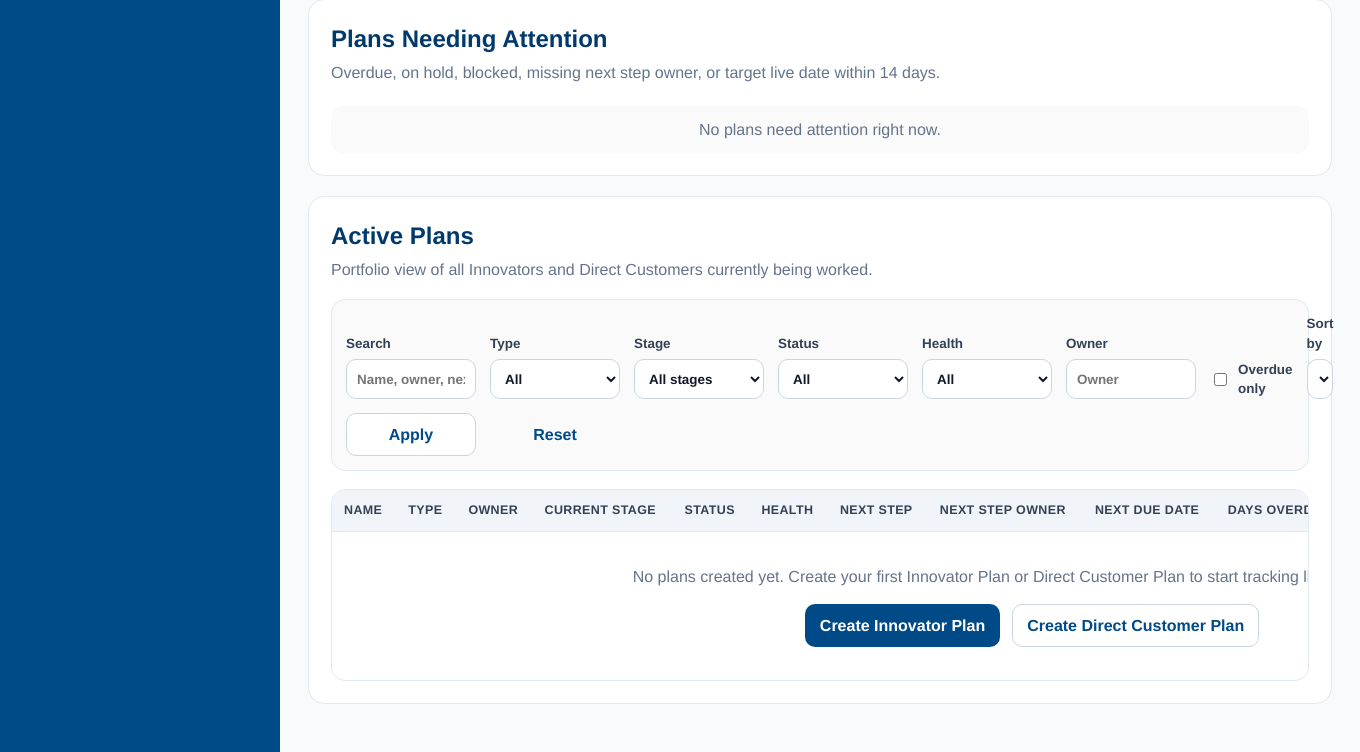
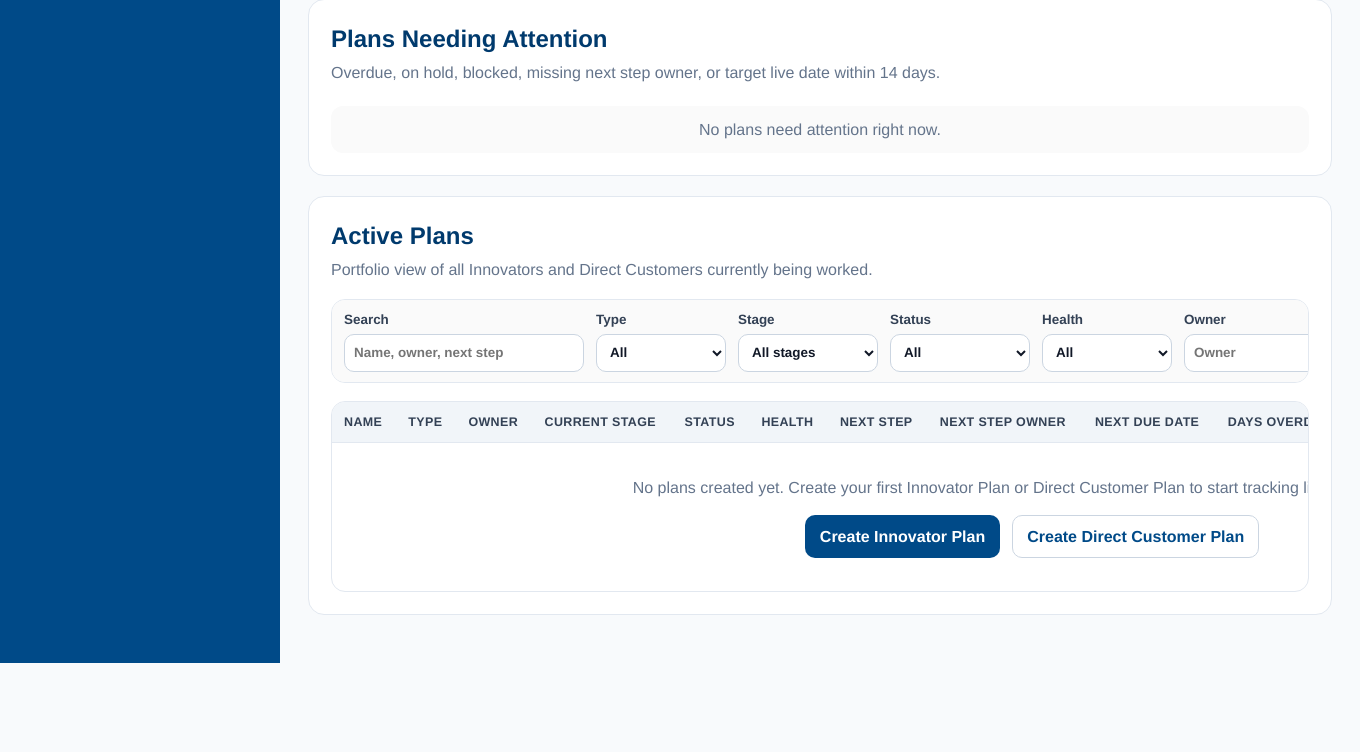
Before and after one commit to overlanding4wd-pixel/lifecycle, a Flask app: page / in a window 1360 px wide. Shown: the part 555-1307 px from the top of the page. After the commit the page ends 1218 px from the top, so only its background shows below. Run offline with Flask 3, Linux system fonts and the light colour scheme; data comes from the database, SQL or seed files in the repository; data that the repository does not hold is empty.

Commit message:
Tighten active plans filter toolbar
Co-authored-by: overlanding4wd-pixel <overlanding4wd-pixel@users.noreply.github.com>

```diff
--- a/static/styles.css
+++ b/static/styles.css
@@ -865,10 +865,6 @@ textarea {
     min-width: 260px;
 }
 
-.portfolio-filters {
-    grid-template-columns: repeat(6, minmax(130px, 1fr)) auto auto;
-}
-
 .dashboard-hero {
     align-items: center;
     display: flex;
@@ -1158,3 +1154,65 @@ textarea {
         grid-template-columns: 1fr;
     }
 }
+
+/* Compact single-row toolbar for Active Plans filters. */
+.portfolio-filters {
+    align-items: end;
+    gap: 12px;
+    grid-template-columns: 240px 130px 140px 140px 130px 180px auto 150px 90px 90px;
+    overflow-x: auto;
+    padding: 10px 12px;
+}
+
+.portfolio-filters label {
+    gap: 4px;
+    min-width: 0;
+}
+
+.portfolio-filters input,
+.portfolio-filters select {
+    min-height: 38px;
+    padding: 7px 9px;
+}
+
+.portfolio-filters .checkbox-label {
+    align-items: center;
+    align-self: end;
+    display: flex;
+    height: 38px;
+    justify-content: center;
+    min-height: 38px;
+    white-space: nowrap;
+}
+
+.portfolio-filters .filter-apply,
+.portfolio-filters .filter-reset {
+    align-self: end;
+    height: 38px;
+    padding: 7px 12px;
+    width: 90px;
+}
+
+@media (max-width: 1380px) {
+    .portfolio-filters {
+        grid-template-columns: 240px 130px 140px 140px 130px 180px auto 150px 90px 90px;
+    }
+}
+
+@media (max-width: 1180px) {
+    .portfolio-filters {
+        grid-template-columns: 240px 130px 140px 140px 130px;
+        overflow-x: visible;
+    }
+}
+
+@media (max-width: 760px) {
+    .portfolio-filters {
+        grid-template-columns: 1fr;
+    }
+
+    .portfolio-filters .filter-apply,
+    .portfolio-filters .filter-reset {
+        width: 100%;
+    }
+}
--- a/templates/dashboard.html
+++ b/templates/dashboard.html
@@ -90,16 +90,16 @@
         </div>
 
         <form class="filters portfolio-filters" data-account-plan-filters>
-            <label>Search<input name="search" placeholder="Name, owner, next step"></label>
-            <label>Type<select name="accountType"><option value="">All</option><option value="Innovator">Innovator</option><option value="Direct Customer">Direct Customer</option></select></label>
-            <label>Stage<select name="stage" data-plan-stage-filter><option value="">All stages</option></select></label>
-            <label>Status<select name="status"><option value="">All</option><option value="Not Started">Not Started</option><option value="In Progress">In Progress</option><option value="On Hold">On Hold</option><option value="Completed">Completed</option><option value="Live">Live</option><option value="Qualified Out">Qualified Out</option></select></label>
-            <label>Health<select name="health"><option value="">All</option><option value="Strong">Strong</option><option value="Good">Good</option><option value="At Risk">At Risk</option><option value="Bad">Bad</option><option value="N/A">N/A</option></select></label>
-            <label>Owner<input name="owner" placeholder="Owner"></label>
-            <label class="checkbox-label"><input type="checkbox" name="overdue" value="true">Overdue only</label>
-            <label>Sort by<select name="sort"><option value="nextDueDate">Next due date</option><option value="daysOverdue">Days overdue</option><option value="stage">Stage</option><option value="owner">Owner</option><option value="type">Type</option></select></label>
-            <button class="button secondary" type="submit">Apply</button>
-            <button class="button ghost" type="button" data-reset-plan-filters>Reset</button>
+            <label class="filter-search">Search<input name="search" placeholder="Name, owner, next step"></label>
+            <label class="filter-type">Type<select name="accountType"><option value="">All</option><option value="Innovator">Innovator</option><option value="Direct Customer">Direct Customer</option></select></label>
+            <label class="filter-stage">Stage<select name="stage" data-plan-stage-filter><option value="">All stages</option></select></label>
+            <label class="filter-status">Status<select name="status"><option value="">All</option><option value="Not Started">Not Started</option><option value="In Progress">In Progress</option><option value="On Hold">On Hold</option><option value="Completed">Completed</option><option value="Live">Live</option><option value="Qualified Out">Qualified Out</option></select></label>
+            <label class="filter-health">Health<select name="health"><option value="">All</option><option value="Strong">Strong</option><option value="Good">Good</option><option value="At Risk">At Risk</option><option value="Bad">Bad</option><option value="N/A">N/A</option></select></label>
+            <label class="filter-owner">Owner<input name="owner" placeholder="Owner"></label>
+            <label class="checkbox-label filter-overdue"><input type="checkbox" name="overdue" value="true">Overdue only</label>
+            <label class="filter-sort">Sort by<select name="sort"><option value="nextDueDate">Next due date</option><option value="daysOverdue">Days overdue</option><option value="stage">Stage</option><option value="owner">Owner</option><option value="type">Type</option></select></label>
+            <button class="button primary filter-apply" type="submit">Apply</button>
+            <button class="button secondary filter-reset" type="button" data-reset-plan-filters>Reset</button>
         </form>
 
         <div class="table-wrap">
```
